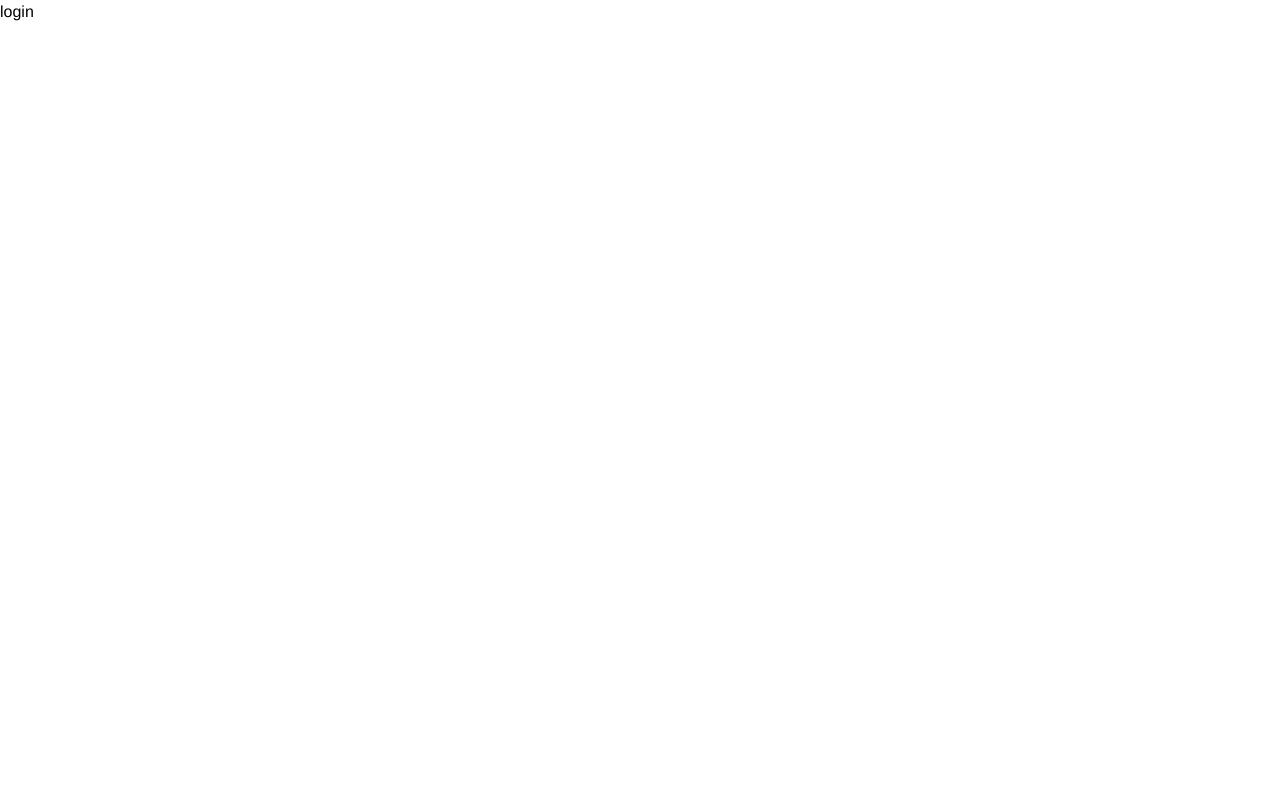
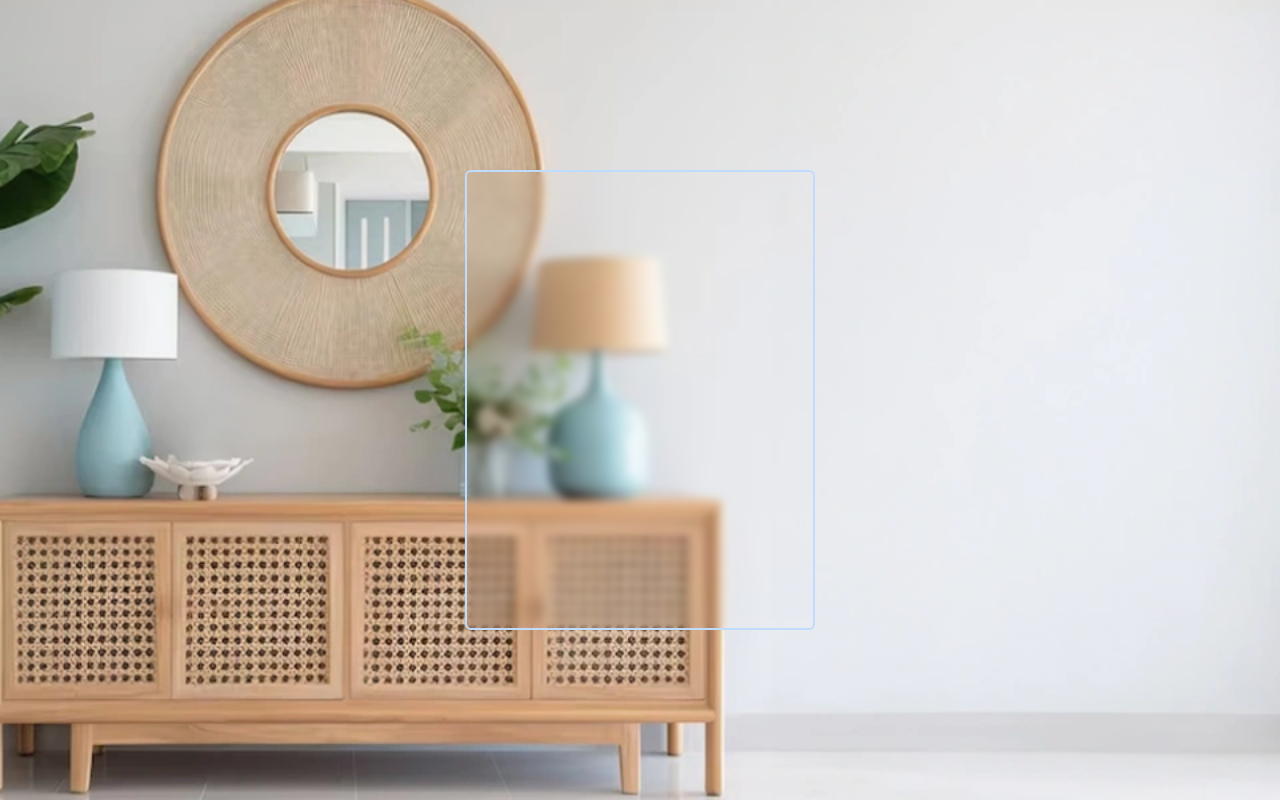
Before and after one commit to manish7479dlp/React-Starter, a React (Vite) app: page /login in a window 1280 px wide. Built offline with nearby package versions, Linux system fonts and the light colour scheme.

Commit message:
add: login page

```diff
--- a/src/constants/index.js
+++ b/src/constants/index.js
@@ -1,3 +1,7 @@
 export const AUTH = Object.freeze({
   BEARER_TOKEN: 'bearer token',
 });
+
+export const COLORS = {
+  black: "#000000",
+};
--- a/src/pages/Login.jsx
+++ b/src/pages/Login.jsx
@@ -1,8 +1,9 @@
 import React, { useEffect } from 'react';
 import { useNavigate } from 'react-router-dom';
-import { AUTH } from '../constants';
+import { AUTH, COLORS } from '../constants';
 import { isTokenExpired } from '../utils/auth';
 import { PROTECTED_ROUTES } from '../constants/routeConstants';
+import loginBanner from "../assets/loginBanner.webp"
 
 const Login = () => {
   const navigate = useNavigate();
@@ -14,7 +15,25 @@ const Login = () => {
       navigate(PROTECTED_ROUTES.DASHBOARD);
     }
   });
-  return <div>login</div>;
+  return <div>
+    <LoginPage />
+  </div>;
 };
 
 export default Login;
+
+
+// import { COLORS } from "../constants/colors";
+
+const LoginPage = () => {
+  return (
+    <div
+      className="min-h-screen flex items-center justify-center bg-white w-screen h-screen bg-cover bg-center"
+      style={{ backgroundImage: `url(${loginBanner})` }}
+    >
+      <div className='h-[460px] w-[350px] border-2 border-solid border-blue-200 rounded-md backdrop-blur-sm'>
+
+      </div>
+    </div>
+  );
+};
```
Also changed, not shown: src/assets/loginBanner.webp (added).
